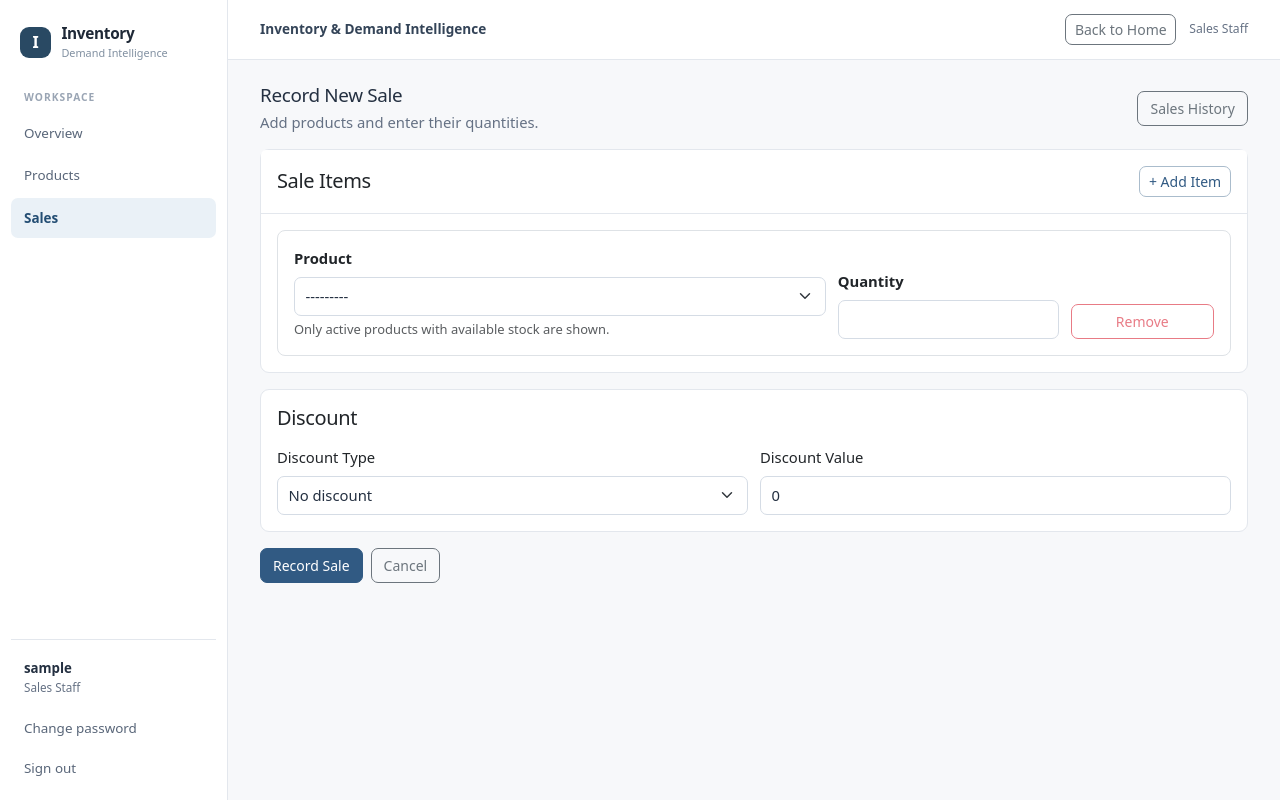
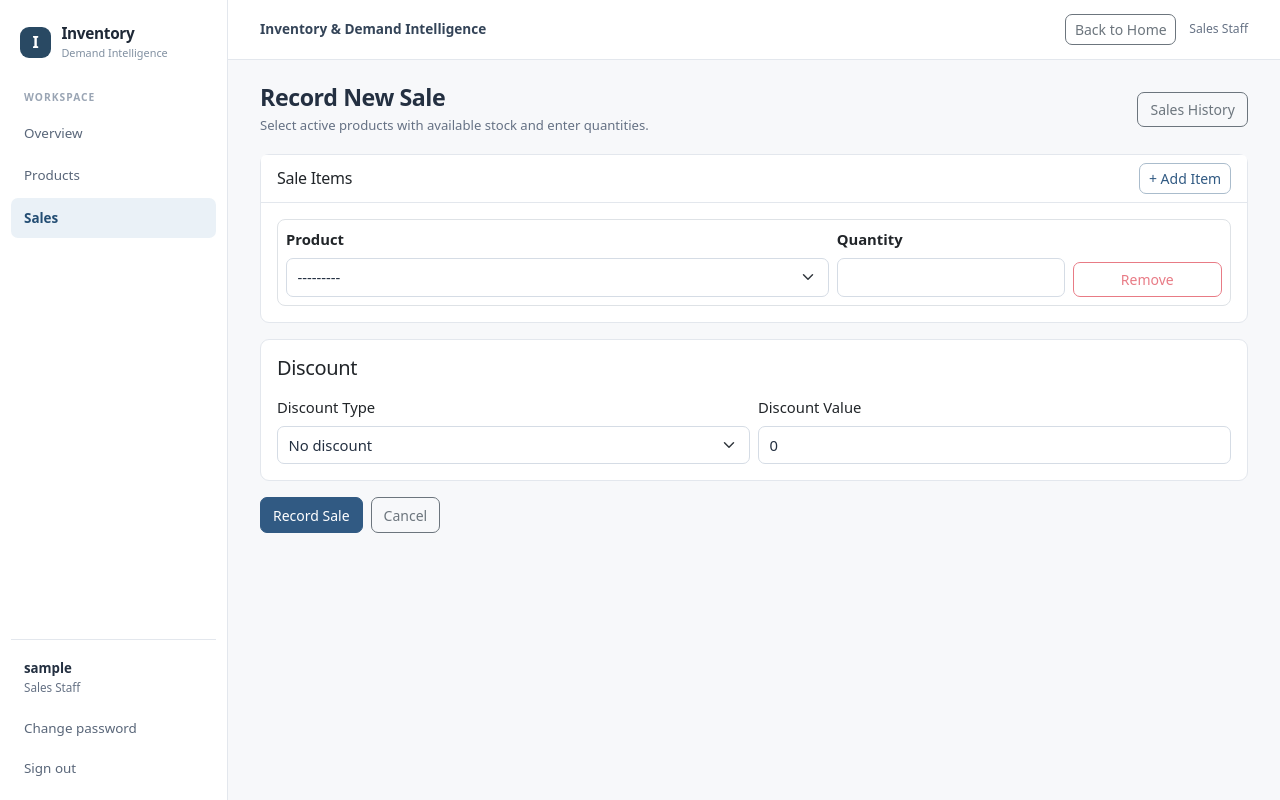
Before and after one commit to mehreen-7547/ai-assisted-inventory-manager, a Django app: page /sales/add/ in a window 1280 px wide. Run offline with Django 5.2, Linux system fonts and the light colour scheme; the visitor is signed in with stand-in values (Sample User, id 1); data that the repository does not hold is empty; parts of the project's set-up code (start-up, migrations or seed data) failed here and were passed over.

Commit message:
Compact operational page layout without changing workflow

```diff
--- a/sales/templates/sales/sale_form.html
+++ b/sales/templates/sales/sale_form.html
@@ -5,11 +5,11 @@
 
 {% block content %}
 
-<div class="d-flex flex-wrap justify-content-between align-items-center gap-2 mb-4">
+<div class="page-heading">
     <div>
-        <h1 class="h3 mb-1">Record New Sale</h1>
+        <h1>Record New Sale</h1>
         <p class="text-secondary mb-0">
-            Add products and enter their quantities.
+            Select active products with available stock and enter quantities.
         </p>
     </div>
     <a href="{% url 'sale_list' %}" class="btn btn-outline-secondary">
@@ -28,20 +28,20 @@
     </div>
     {% endif %}
 
-    <div class="card shadow-sm mb-4">
-        <div class="card-header bg-white py-3 d-flex justify-content-between align-items-center">
-            <h2 class="h5 mb-0">Sale Items</h2>
+    <div class="card mb-3">
+        <div class="card-header bg-white py-2 d-flex justify-content-between align-items-center">
+            <h2 class="h6 mb-0">Sale Items</h2>
             <button type="button" id="add-item" class="btn btn-outline-primary btn-sm">
                 + Add Item
             </button>
         </div>
 
         <div class="card-body">
-            <div id="item-rows" class="d-grid gap-3">
+            <div id="item-rows" class="d-grid gap-2">
 
                 {% for row in sale_rows %}
-                <div class="sale-item border rounded-3 p-3">
-                    <div class="row g-3 align-items-end">
+                <div class="sale-item border rounded-3 p-2">
+                    <div class="row g-2 align-items-end">
                         <div class="col-md-7">
                             <label for="{{ row.product.id_for_label }}" class="form-label fw-semibold">
                                 Product
@@ -60,9 +60,7 @@
                                 {% endfor %}
                             </select>
 
-                            <div class="form-text">
-                                Only active products with available stock are shown.
-                            </div>
+
                             <div class="text-danger small">{{ row.product.errors }}</div>
                         </div>
 
@@ -96,11 +94,11 @@
         </div>
     </div>
 
-    <div class="card shadow-sm mb-4">
+    <div class="card mb-3">
         <div class="card-body">
             <h2 class="h5 mb-3">Discount</h2>
 
-            <div class="row g-3">
+            <div class="row g-2">
                 <div class="col-md-6">
                     <label class="form-label">Discount Type</label>
                     <select
@@ -141,15 +139,15 @@
         <button type="submit" class="btn btn-primary">
             Record Sale
         </button>
-        <a href="{% url 'home' %}" class="btn btn-outline-secondary">
+        <a href="{% url 'sale_list' %}" class="btn btn-outline-secondary">
             Cancel
         </a>
     </div>
 </form>
 
 <template id="item-template">
-    <div class="sale-item border rounded-3 p-3">
-        <div class="row g-3 align-items-end">
+    <div class="sale-item border rounded-3 p-2">
+        <div class="row g-2 align-items-end">
             <div class="col-md-7">
                 <label for="id_product___INDEX__" class="form-label fw-semibold">
                     Product
@@ -165,9 +163,7 @@
                     {% endfor %}
                 </select>
 
-                <div class="form-text">
-                    Only active products with available stock are shown.
-                </div>
+
             </div>
 
             <div class="col-8 col-md-3">
```
